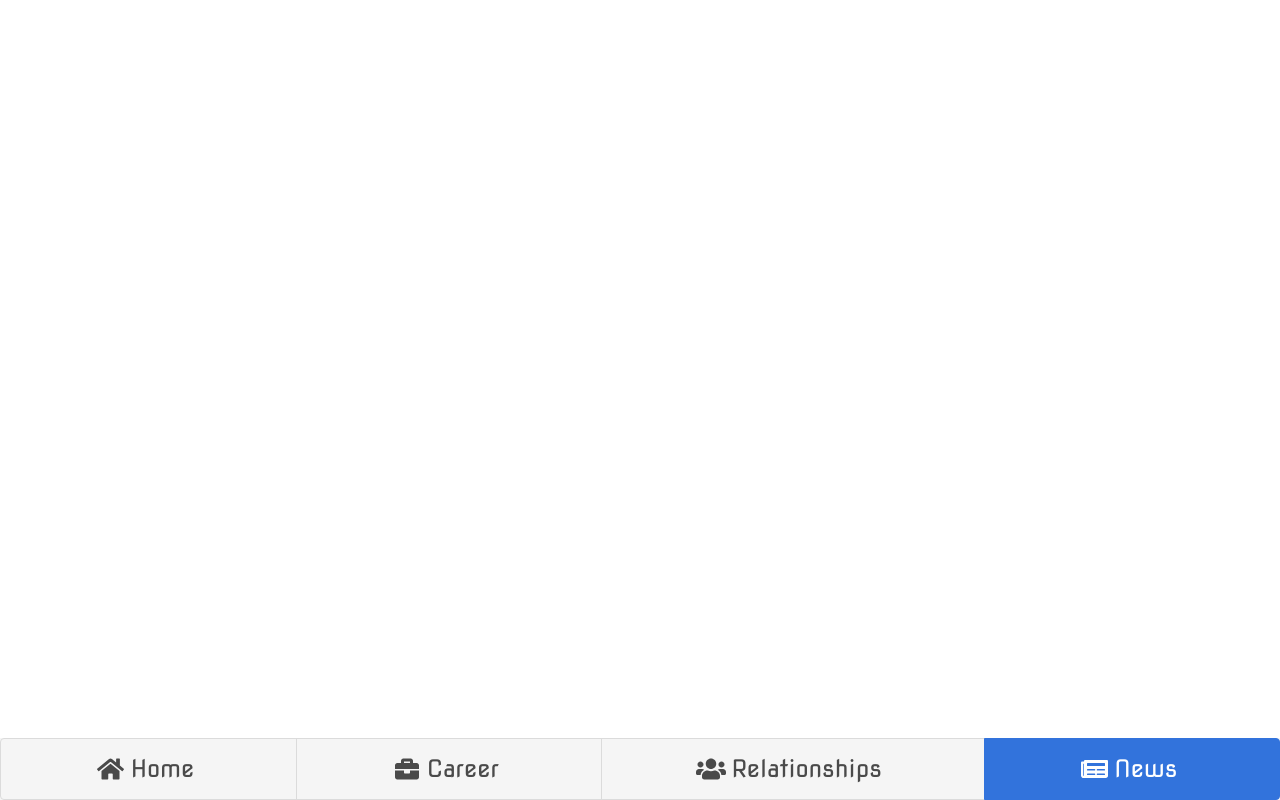
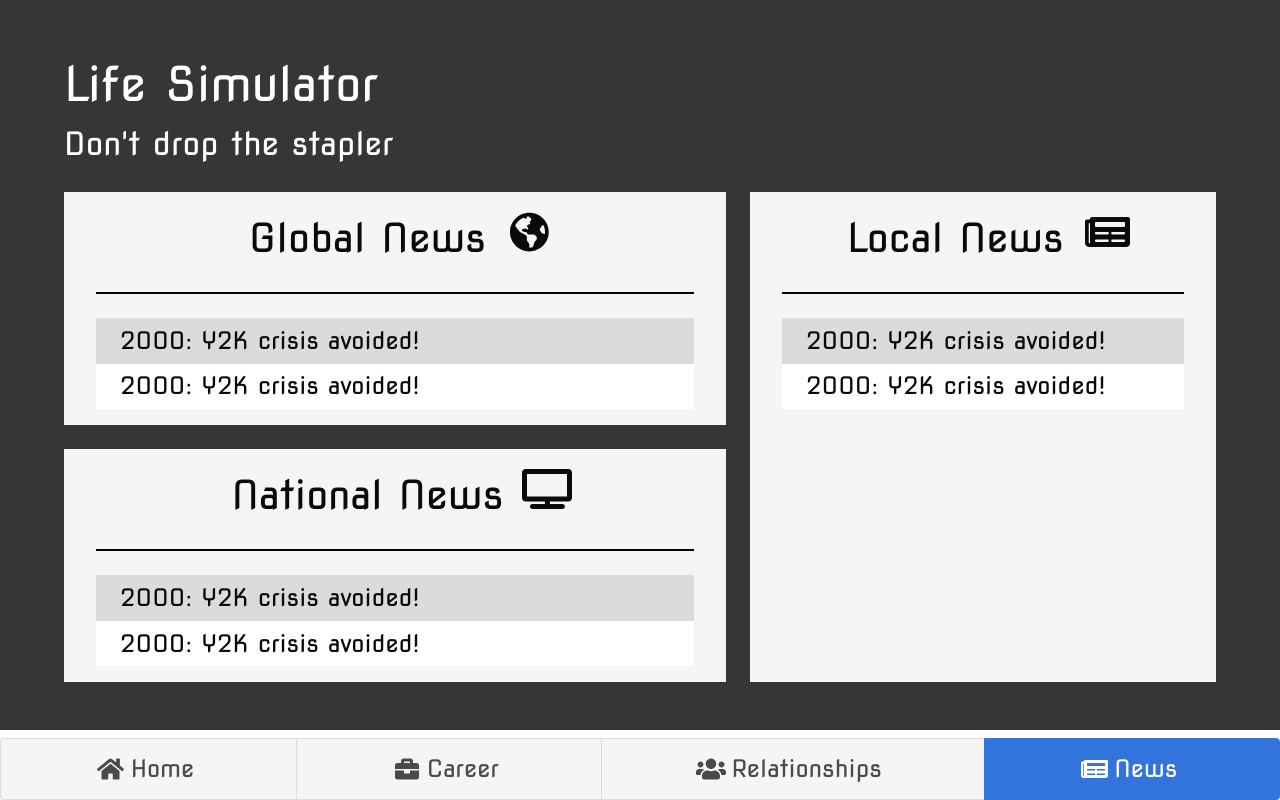
Before and after one commit to thenicknash/simulation-web-game, a Flask app: template application/templates/game-news.html in a window 1280 px wide. Run offline with Flask 2, Linux system fonts and the light colour scheme; the template is opened without the code that fills it, so the values that code supplies are empty; some libraries are stand-ins or nearby versions.

Commit message:
Built a very rough news page template

```diff
--- /dev/null
+++ b/application/static/css/game-news.css
@@ -0,0 +1,11 @@
+/* News tiles */
+#global-news,
+#national-news,
+#local-news {
+  padding: 1em 2em;
+}
+
+/* News story rows */
+.news-story-row {
+  padding: 0.2em 1em;
+}
--- /dev/null
+++ b/application/static/js/game-news.js
@@ -0,0 +1,143 @@
+"use strict";
+
+
+// ===========================================================
+// TESTING PURPOSES
+// ===========================================================
+let globalNewsStoriesArr = [];
+let nationalNewsStoriesArr = [];
+let localNewsStoriesArr = [];
+
+globalNewsStoriesArr.push( { year: 2000, story: "Y2K crisis avoided!" }, { year: 2000, story: "Y2K crisis avoided!" } );
+nationalNewsStoriesArr.push( { year: 2000, story: "Y2K crisis avoided!" }, { year: 2000, story: "Y2K crisis avoided!" } );
+localNewsStoriesArr.push( { year: 2000, story: "Y2K crisis avoided!" }, { year: 2000, story: "Y2K crisis avoided!" } );
+
+localStorage.setItem( "globalNewsStories", JSON.stringify( globalNewsStoriesArr ) );
+localStorage.setItem( "nationalNewsStories", JSON.stringify( nationalNewsStoriesArr ) );
+localStorage.setItem( "localNewsStories", JSON.stringify( localNewsStoriesArr ) );
+
+// ===========================================================
+// Load in the news stories on page load
+// ===========================================================
+function getNewsStoriesOnPageLoad () {
+
+  // ===========================================================
+  // Row color for the news stories
+  // ===========================================================
+  let rowColor = "has-background-white";
+  let rowCounter = 1;
+
+  // ============================================================
+  // Getting the news stories items that are of string type
+  // ============================================================
+  let globalNewsStories = localStorage.getItem( "globalNewsStories" );
+  let nationalNewsStories = localStorage.getItem( "nationalNewsStories" );
+  let localNewsStories = localStorage.getItem( "localNewsStories" );
+
+  // ============================================================
+  // Parsing the strings into JS objects
+  // ============================================================
+  let globalNewsStoriesArr = JSON.parse( globalNewsStories );
+  let nationalNewsStoriesArr = JSON.parse( nationalNewsStories );
+  let localNewsStoriesArr = JSON.parse( localNewsStories );
+
+  console.log( globalNewsStoriesArr );
+
+  // ===========================================================
+  // Add global stories to page
+  // ===========================================================
+  for ( var i = 0; i < globalNewsStoriesArr.length; i++ ) {
+
+    // ===========================================================
+    // Alternate background colors for the news stories
+    // ===========================================================
+    if ( rowColor == "has-background-white" ) {
+      rowColor = "has-background-grey-lighter";
+    }
+    else {
+      rowColor = "has-background-white";
+    }
+
+    // ===========================================================
+    // The object for the news story
+    // ===========================================================
+    let globalNewsStoriesObj = globalNewsStoriesArr[i];
+
+    // ===========================================================
+    // Where to append stories
+    // ===========================================================
+    let globalNewsFeed = $( ".global-news-stories" );
+
+    globalNewsFeed.append(`
+      <p class="is-size-4 news-story-row ${rowColor}">
+        ${ globalNewsStoriesObj.year }: ${ globalNewsStoriesObj.story }
+      </p>
+    `);
+  }
+
+  // ===========================================================
+  // Add national stories to page
+  // ===========================================================
+  for ( var i = 0; i < nationalNewsStoriesArr.length; i++ ) {
+
+    // ===========================================================
+    // Alternate background colors for the news stories
+    // ===========================================================
+    if ( rowColor == "has-background-white" ) {
+      rowColor = "has-background-grey-lighter";
+    }
+    else {
+      rowColor = "has-background-white";
+    }
+
+    // ===========================================================
+    // The object for the news story
+    // ===========================================================
+    let nationalNewsStoriesObj = nationalNewsStoriesArr[i];
+
+    // ===========================================================
+    // Where to append stories
+    // ===========================================================
+    let nationalNewsFeed = $( ".national-news-stories" );
+
+    nationalNewsFeed.append(`
+      <p class="is-size-4 news-story-row ${rowColor}">
+        ${ nationalNewsStoriesObj.year }: ${ nationalNewsStoriesObj.story }
+      </p>
+    `);
+  }
+
+  // ===========================================================
+  // Add local stories to page
+  // ===========================================================
+  for ( var i = 0; i < localNewsStoriesArr.length; i++ ) {
+
+    // ===========================================================
+    // Alternate background colors for the news stories
+    // ===========================================================
+    if ( rowColor == "has-background-white" ) {
+      rowColor = "has-background-grey-lighter";
+    }
+    else {
+      rowColor = "has-background-white";
+    }
+
+    // ===========================================================
+    // The object for the news story
+    // ===========================================================
+    let localNewsStoriesObj = localNewsStoriesArr[i];
+
+    // ===========================================================
+    // Where to append stories
+    // ===========================================================
+    let localNewsFeed = $( ".local-news-stories" );
+
+    localNewsFeed.append(`
+      <p class="is-size-4 news-story-row ${rowColor}">
+        ${ localNewsStoriesObj.year }: ${ localNewsStoriesObj.story }
+      </p>
+    `);
+  }
+
+}
+getNewsStoriesOnPageLoad();
--- a/application/templates/game-news.html
+++ b/application/templates/game-news.html
@@ -8,12 +8,78 @@
 <!-- local CSS -->
 {% block css %}
   <link href="https://fonts.googleapis.com/css?family=Nova+Square" rel="stylesheet">
-  <link rel="stylesheet" href=" {{ url_for( 'static', filename='css/base-game.css' ) }} ">
+  <link rel="stylesheet" href=" {{ url_for( 'static', filename='css/universal-styles.css' ) }} ">
+  <link rel="stylesheet" href=" {{ url_for( 'static', filename='css/game-news.css' ) }} ">
 {% endblock %}
 
 <!-- Content -->
 {% block body %}
 
+  <div class="has-background-dark has-text-white">
+    <section class="section">
+      <div class="container">
+
+        <!-- Banner -->
+        {% include '_header.html' %}
+        <!-- Banner end -->
+
+        <!-- Tiles -->
+        <div class="tile is-ancestor">
+
+          <!-- All other tile elemnts -->
+          <div class="tile is-7 is-vertical is-parent">
+
+            <!-- Top tile -->
+            <!-- global News -->
+            <div id="global-news" class="tile is-child has-background-light has-text-black">
+
+              <h1 class="is-size-2 has-text-centered">Global News &nbsp;<span class="icon"><i class="fas fa-globe-americas"></i></span></h1>
+
+              <hr class="black-hr">
+
+              <div class="global-news-stories"></div>
+
+            </div>
+            <!-- global News end -->
+
+            <!-- Bottom tile -->
+            <!-- National News -->
+            <div id="national-news" class="tile is-child has-background-light has-text-black">
+
+              <h1 class="is-size-2 has-text-centered">National News &nbsp;<span class="icon"><i class="fas fa-tv"></i></span></h1>
+
+              <hr class="black-hr">
+
+              <div class="national-news-stories"></div>
+
+            </div>
+            <!-- National News end -->
+
+          </div>
+
+          <!-- This tile will take up the whole vertical space -->
+          <div class="tile is-parent">
+
+            <!-- Local News -->
+            <div id="local-news" class="tile is-child has-background-light has-text-black">
+
+              <h1 class="is-size-2 has-text-centered">Local News &nbsp;<span class="icon"><i class="fas fa-newspaper"></i></span></h1>
+
+              <hr class="black-hr">
+
+              <div class="local-news-stories"></div>
+
+            </div>
+            <!-- Local News end -->
+
+          </div>
+
+        </div>
+        <!-- Tiles end -->
+
+      </div>
+    </section>
+  </div>
 
   <!-- tab navigation -->
   {% include '_tabs.html' %}
@@ -24,4 +90,5 @@
 <!-- local JavaScripts -->
 {% block scripts %}
   <script src=" {{ url_for( 'static', filename='js/initial-game.js' ) }} "></script>
+  <script src=" {{ url_for( 'static', filename='js/game-news.js' ) }} "></script>
 {% endblock %}
```
